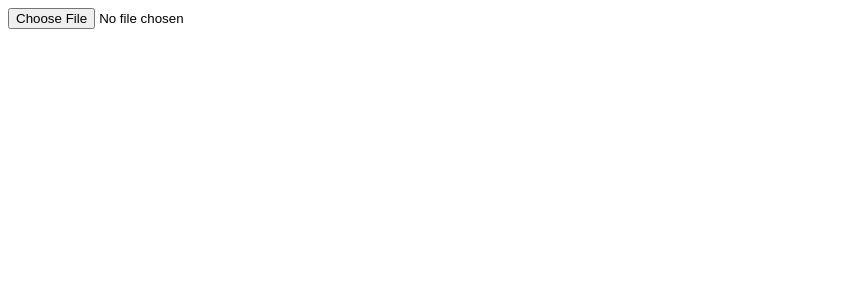
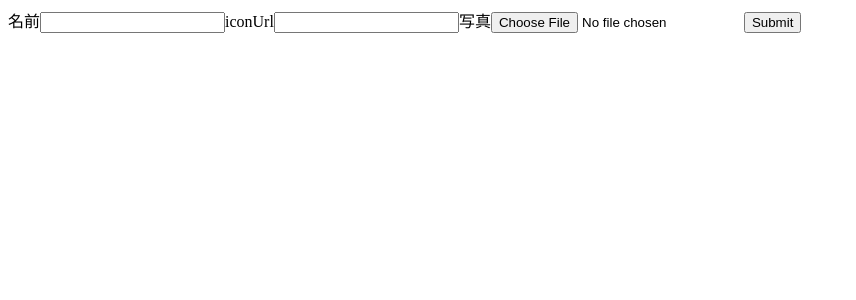
Before and after one commit to toki-developer/GCP-Storage-Upload-Nextjs, a Next.js app: page / in a window 1280 px wide. Shown: the top 300 px of the page, without its empty margins (0-856 px from the left). Built offline with nearby package versions, Linux system fonts and the light colour scheme.

Commit message:
reacthookform追加

```diff
--- a/package.json
+++ b/package.json
@@ -14,7 +14,8 @@
     "graphql": "^15.5.0",
     "next": "latest",
     "react": "^17.0.1",
-    "react-dom": "^17.0.1"
+    "react-dom": "^17.0.1",
+    "react-hook-form": "^7.2.3"
   },
   "devDependencies": {
     "@graphql-codegen/cli": "^1.21.4",
--- a/src/pages/_app.tsx
+++ b/src/pages/_app.tsx
@@ -1,6 +1,6 @@
 import { ApolloProvider } from "@apollo/client";
 import { AppProps } from "next/dist/next-server/lib/router/router";
-import { apolloClient } from "../apollo/apolloClient";
+import { apolloClient } from "src/apollo/apolloClient";
 
 const App = (props: AppProps) => {
     return (
--- a/src/pages/index.tsx
+++ b/src/pages/index.tsx
@@ -1,24 +1,38 @@
 import {gql} from "@apollo/client";
 import { useState } from "react";
-import { useAddUserMutation } from "src/apollo/graphql";
+import { useAddUserMutation, AppDto } from "src/apollo/graphql";
+import { useForm } from "react-hook-form";
+
 
 const IndexPage = () => {
+  const { register, handleSubmit } = useForm<AppDto>({defaultValues: {name:"", iconUrl:""}});
   const [file, setFile] = useState<File>();
   const [updateUser] = useAddUserMutation();
   const handleChangeFile = (e: any) => {
     setFile(e.target.files[0]);
-    updateUser({ variables: {user: {name:"toki", iconUrl: "http://"}}});
   };
+  const handleClick = handleSubmit((data) => {
+    console.log(file);
+    console.log(data.name)
+    console.log(data.iconUrl)
+    updateUser({ variables: {user: {name:data.name, iconUrl: data.iconUrl}}});
+  })
   console.log(file)
   return (
     <>
     <div>
+      名前
+      <input {...register("name", { required: true })}/>
+      iconUrl
+      <input {...register("iconUrl", { required: true })}/>
+      写真
       <input
         type="file"
         accept="image/*"
         onChange={handleChangeFile}
         id="icon"
       />
+      <input type="submit" onClick={handleClick} />
     </div>
     </>
   )
```
Also changed, not shown: 1 other file (tests, documents, lock files or other folders). Lines whose indentation alone changed are shown as unchanged.
